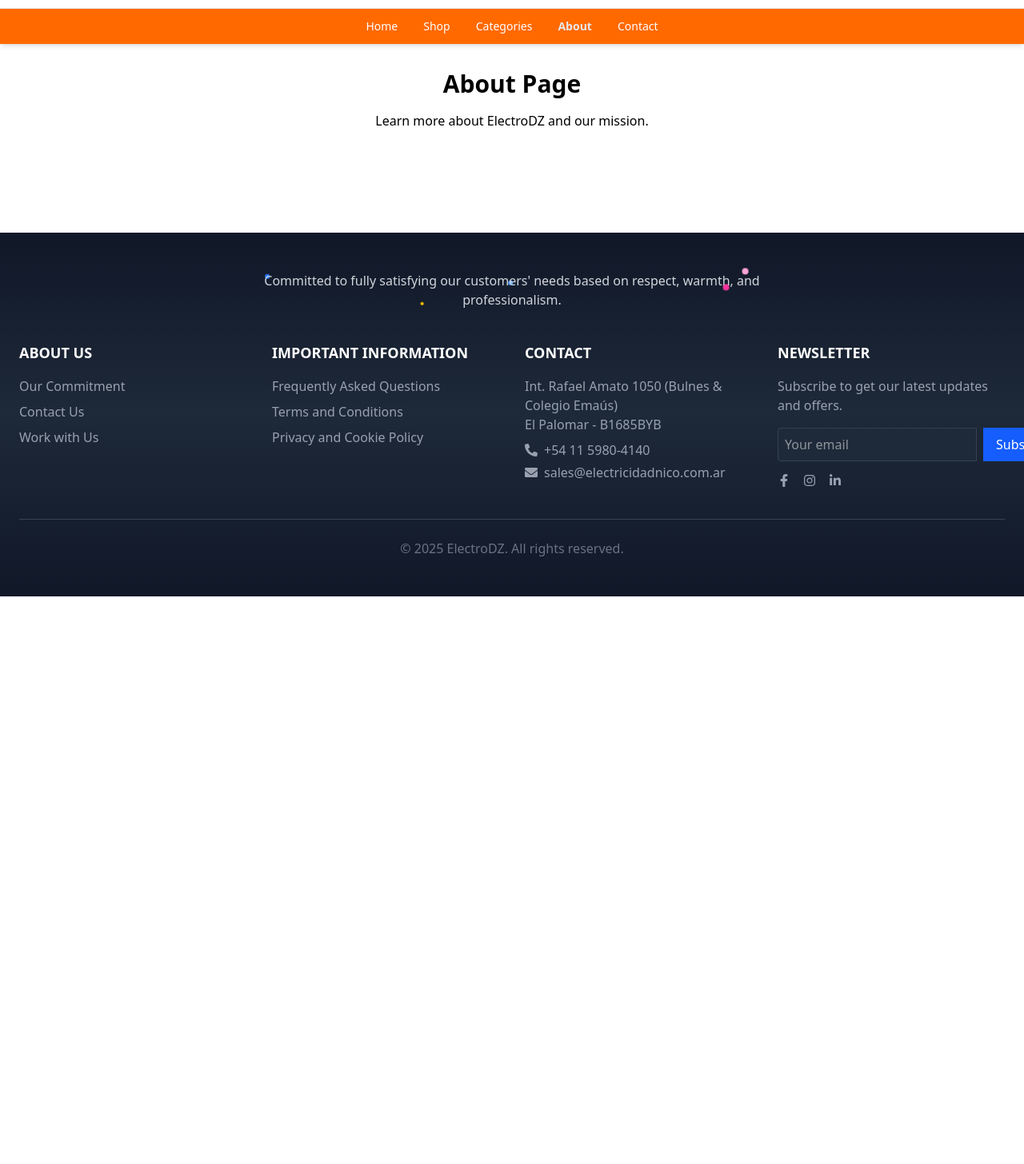
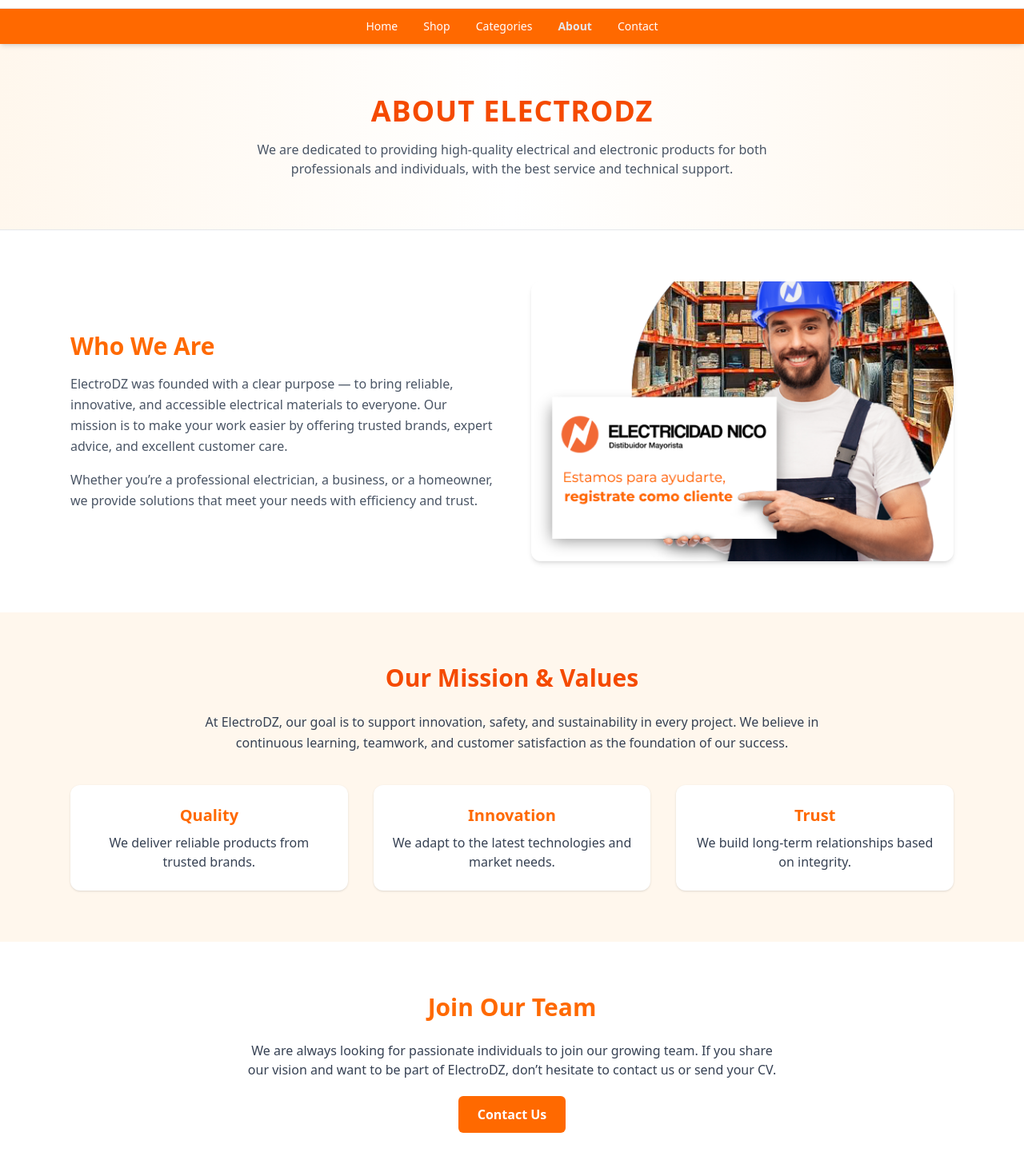
Before and after one commit to esmahcn/final-project-electro.dz, a React (Vite) app: page /about in a window 1280 px wide. Shown: the part 54-1510 px from the top of the page at 80% size. Before the commit the page ends 800 px from the top, so only its background shows below. Built offline with nearby package versions, Linux system fonts and the light colour scheme.

Commit message:
add categories /about pages

```diff
--- a/package.json
+++ b/package.json
@@ -11,6 +11,7 @@
   },
   "dependencies": {
     "@tailwindcss/vite": "^4.1.14",
+    "emailjs-com": "^3.2.0",
     "framer-motion": "^12.23.24",
     "react": "^19.1.1",
     "react-dom": "^19.1.1",
--- a/src/pages/About.jsx
+++ b/src/pages/About.jsx
@@ -1,10 +1,140 @@
 import React from "react";
+import { motion } from "framer-motion";
 
 function About() {
   return (
-    <div className="p-8 text-center">
-      <h1 className="text-3xl font-bold mb-4">About Page</h1>
-      <p>Learn more about ElectroDZ and our mission.</p>
+    <div className="bg-white text-gray-800">
+      {/* 🔸 Header Section */}
+      <section className="bg-gradient-to-r from-orange-50 via-white to-orange-50 py-16 text-center border-b border-gray-200">
+        <motion.h1
+          initial={{ opacity: 0, y: -30 }}
+          whileInView={{ opacity: 1, y: 0 }}
+          transition={{ duration: 0.6 }}
+          className="text-4xl font-bold text-orange-600 uppercase tracking-wide mb-4"
+        >
+          About ElectroDZ
+        </motion.h1>
+        <motion.p
+          initial={{ opacity: 0 }}
+          whileInView={{ opacity: 1 }}
+          transition={{ delay: 0.3 }}
+          className="max-w-2xl mx-auto text-gray-600"
+        >
+          We are dedicated to providing high-quality electrical and electronic
+          products for both professionals and individuals, with the best service
+          and technical support.
+        </motion.p>
+      </section>
+
+      {/* 💡 Who We Are */}
+      <section className="max-w-6xl mx-auto px-6 py-16 grid md:grid-cols-2 gap-12 items-center">
+        <motion.div
+          initial={{ opacity: 0, x: -50 }}
+          whileInView={{ opacity: 1, x: 0 }}
+          transition={{ duration: 0.6 }}
+        >
+          <h2 className="text-3xl font-semibold mb-4 text-orange-500">
+            Who We Are
+          </h2>
+          <p className="text-gray-600 leading-relaxed mb-4">
+            ElectroDZ was founded with a clear purpose — to bring reliable,
+            innovative, and accessible electrical materials to everyone. Our
+            mission is to make your work easier by offering trusted brands,
+            expert advice, and excellent customer care.
+          </p>
+          <p className="text-gray-600 leading-relaxed">
+            Whether you’re a professional electrician, a business, or a
+            homeowner, we provide solutions that meet your needs with efficiency
+            and trust.
+          </p>
+        </motion.div>
+
+        <motion.div
+          initial={{ opacity: 0, x: 50 }}
+          whileInView={{ opacity: 1, x: 0 }}
+          transition={{ duration: 0.6 }}
+          className="rounded-xl overflow-hidden shadow-md"
+        >
+          <img
+            src="/images/Electricidad Nico - Ventas online_files/EN_workman.png"
+            alt="About ElectroDZ"
+            className="w-full h-[350px] object-cover"
+          />
+        </motion.div>
+      </section>
+
+      {/* ⚙️ Our Mission & Values */}
+      <section className="bg-orange-50 py-16">
+        <motion.div
+          className="max-w-6xl mx-auto px-6 text-center"
+          initial={{ opacity: 0 }}
+          whileInView={{ opacity: 1 }}
+          transition={{ duration: 0.7 }}
+        >
+          <h2 className="text-3xl font-semibold text-orange-600 mb-6">
+            Our Mission & Values
+          </h2>
+          <p className="text-gray-700 max-w-3xl mx-auto leading-relaxed mb-10">
+            At ElectroDZ, our goal is to support innovation, safety, and
+            sustainability in every project. We believe in continuous learning,
+            teamwork, and customer satisfaction as the foundation of our
+            success.
+          </p>
+
+          <div className="grid md:grid-cols-3 gap-8 text-gray-700">
+            {[
+              {
+                title: "Quality",
+                desc: "We deliver reliable products from trusted brands.",
+              },
+              {
+                title: "Innovation",
+                desc: "We adapt to the latest technologies and market needs.",
+              },
+              {
+                title: "Trust",
+                desc: "We build long-term relationships based on integrity.",
+              },
+            ].map((item, index) => (
+              <motion.div
+                key={index}
+                initial={{ opacity: 0, y: 30 }}
+                whileInView={{ opacity: 1, y: 0 }}
+                transition={{ delay: 0.2 * index }}
+                className="bg-white p-6 rounded-xl shadow-sm hover:shadow-md transition"
+              >
+                <h3 className="text-xl font-semibold text-orange-500 mb-2">
+                  {item.title}
+                </h3>
+                <p>{item.desc}</p>
+              </motion.div>
+            ))}
+          </div>
+        </motion.div>
+      </section>
+
+      {/* 🤝 Join Our Team Section */}
+      <motion.section
+        initial={{ opacity: 0 }}
+        whileInView={{ opacity: 1 }}
+        transition={{ duration: 0.8 }}
+        className="max-w-6xl mx-auto px-6 py-16 text-center"
+      >
+        <h2 className="text-3xl font-semibold text-orange-500 mb-6">
+          Join Our Team
+        </h2>
+        <p className="text-gray-700 max-w-2xl mx-auto mb-8">
+          We are always looking for passionate individuals to join our growing
+          team. If you share our vision and want to be part of ElectroDZ, don’t
+          hesitate to contact us or send your CV.
+        </p>
+        <a
+          href="/contact"
+          className="bg-orange-500 text-white px-6 py-3 rounded-md font-semibold hover:bg-orange-600 transition"
+        >
+          Contact Us
+        </a>
+      </motion.section>
     </div>
   );
 }
--- a/src/pages/Categories.jsx
+++ b/src/pages/Categories.jsx
@@ -1,10 +1,98 @@
 import React from "react";
+import { useNavigate } from "react-router-dom";
+import { motion } from "framer-motion";
 
 function Categories() {
+  const navigate = useNavigate();
+
+  // ✅ Use same category names as in your Shop page
+  const categories = [
+    {
+      name: "Lighting",
+      image: "/img/light.jpg",
+      description: "Energy-efficient lighting for home and industry.",
+    },
+    {
+      name: "Tools",
+      image: "/img/tools.jpg",
+      description: "High-quality tools for every electrical project.",
+    },
+    {
+      name: "Cables",
+      image: "/img/cables.jpg",
+      description: "Durable and safe cables for all your installations.",
+    },
+    {
+      name: "Switches",
+      image: "/img/switches.jpg",
+      description: "Reliable switches and control devices.",
+    },
+    {
+      name: "Accessories",
+      image: "/img/accessories.jpg",
+      description: "All accessories you need to complete your setup.",
+    },
+  ];
+
+  const handleCategoryClick = (name) => {
+    navigate(`/shop?category=${encodeURIComponent(name)}`);
+  };
+
   return (
-    <div className="p-8 text-center">
-      <h1 className="text-3xl font-bold mb-4">Categories Page</h1>
-      <p>Browse products by category.</p>
+    <div className="bg-white text-gray-800">
+      {/* 🟠 Header Section */}
+      <section className="bg-gradient-to-r from-orange-50 via-white to-orange-50 py-16 text-center border-b border-gray-200">
+        <h1 className="text-4xl font-bold mb-3 uppercase tracking-wide text-orange-600">
+          Our Categories
+        </h1>
+        <p className="text-gray-600 max-w-2xl mx-auto">
+          Explore our wide range of electrical products — tools, components, and lighting solutions.
+        </p>
+      </section>
+
+      {/* 🧰 Categories Grid */}
+      <section className="max-w-6xl mx-auto px-6 py-16 grid sm:grid-cols-2 lg:grid-cols-3 gap-10">
+        {categories.map((cat, index) => (
+          <motion.div
+            key={cat.name}
+            onClick={() => handleCategoryClick(cat.name)}
+            initial={{ opacity: 0, y: 20 }}
+            animate={{ opacity: 1, y: 0 }}
+            transition={{ delay: index * 0.1 }}
+            className="bg-white shadow-md rounded-xl overflow-hidden cursor-pointer hover:shadow-lg transition-all border border-gray-100 hover:-translate-y-1"
+          >
+            <div className="h-48 overflow-hidden">
+              <img
+                src={cat.image}
+                alt={cat.name}
+                className="w-full h-full object-cover transform hover:scale-105 transition-transform duration-300"
+              />
+            </div>
+            <div className="p-5 text-center">
+              <h3 className="text-xl font-semibold text-orange-600 mb-2">
+                {cat.name}
+              </h3>
+              <p className="text-gray-600 text-sm">{cat.description}</p>
+            </div>
+          </motion.div>
+        ))}
+      </section>
+
+      {/* 🧾 CTA Section */}
+      <section className="bg-orange-500 text-white text-center py-12 mt-6">
+        <h2 className="text-2xl font-semibold mb-3">
+          Need Help Finding Something?
+        </h2>
+        <p className="mb-6">
+          Contact us today — our team is happy to guide you to the right product.
+        </p>
+        <a
+          href="/contact"
+          className="bg-white text-orange-600 px-6 py-3 rounded-md font-semibold hover:bg-orange-100 transition"
+        >
+          Contact Us
+        </a>
+      </section>
     </div>
   );
 }
--- a/src/pages/Contact.jsx
+++ b/src/pages/Contact.jsx
@@ -12,7 +12,7 @@
   return (
     <div className="bg-white">
       {/* 🔹 Header Section */}
-      <section className="bg-white text-gray-800 py-16 text-center shadow-sm border-b border-gray-100">
+      <section className="bg-gradient-to-r from-orange-50 via-white to-orange-50 py-16 text-center border-b border-gray-200">
         <h1 className="text-4xl font-extrabold mb-3 uppercase tracking-wide text-orange-500">
           Contact Us
         </h1>
--- a/src/pages/Shop.jsx
+++ b/src/pages/Shop.jsx
@@ -8,10 +8,18 @@
   FaTimes,
 } from "react-icons/fa";
 import { useCart } from "../context/CartContext";
+import { useLocation, useNavigate } from "react-router-dom"; // ✅ added
 
 function Shop() {
-  const { addToCart } = useCart(); // ✅ use the cart context here
-  const [selectedCategory, setSelectedCategory] = useState("All");
+  const { addToCart } = useCart();
+  const location = useLocation();
+  const navigate = useNavigate();
+
+  // ✅ Get category from URL
+  const queryParams = new URLSearchParams(location.search);
+  const initialCategory = queryParams.get("category") || "All";
+  const [selectedCategory, setSelectedCategory] = useState(initialCategory);
+
   const [sortOrder, setSortOrder] = useState("A-Z");
   const [sidebarOpen, setSidebarOpen] = useState(false);
   const [isSticky, setIsSticky] = useState(false);
@@ -34,34 +42,56 @@
     { id: 4, name: "Interruptor Doble", price: 700, category: "Interruptores", image: "/images/Electricidad Nico - Ventas online_files/595708.jpg" },
     { id: 5, name: "Toma Corriente", price: 900, category: "Accesorios", image: "/images/Electricidad Nico - Ventas online_files/595708.jpg" },
     { id: 6, name: "Bombilla LED 10W", price: 500, category: "Iluminación", image: "/images/Electricidad Nico - Ventas online_files/595708.jpg" },
-    { id: 7, name: "Interruptor Doble", price: 700, category: "Interruptores", image: "/images/Electricidad Nico - Ventas online_files/595708.jpg" },
-    { id: 8, name: "Toma Corriente", price: 900, category: "Accesorios", image: "/images/Electricidad Nico - Ventas online_files/595708.jpg" },
-    { id: 9, name: "Bombilla LED 10W", price: 500, category: "Iluminación", image: "/images/Electricidad Nico - Ventas online_files/595708.jpg" },
+    { id: 7, name: "Interruptor Simple", price: 600, category: "Interruptores", image: "/images/Electricidad Nico - Ventas online_files/595708.jpg" },
+    { id: 8, name: "Enchufe Industrial", price: 1800, category: "Accesorios", image: "/images/Electricidad Nico - Ventas online_files/595708.jpg" },
+    { id: 9, name: "Luz de Pared LED", price: 950, category: "Iluminación", image: "/images/Electricidad Nico - Ventas online_files/595708.jpg" },
   ];
 
+  // ✅ When URL changes → update selected category
+  useEffect(() => {
+    const categoryFromURL = queryParams.get("category");
+    if (categoryFromURL) {
+      setSelectedCategory(categoryFromURL);
+    } else {
+      setSelectedCategory("All");
+    }
+  }, [location.search]);
+
+  // ✅ Handle scroll sticky sidebar
   useEffect(() => {
     const handleScroll = () => setIsSticky(window.scrollY > 100);
     window.addEventListener("scroll", handleScroll);
     return () => window.removeEventListener("scroll", handleScroll);
   }, []);
 
+  // ✅ Filter & sort products
   const filteredProducts = products
-    .filter((p) => selectedCategory === "All" || p.category === selectedCategory)
+    .filter(
+      (p) => selectedCategory === "All" || p.category === selectedCategory
+    )
     .sort((a, b) =>
       sortOrder === "A-Z"
         ? a.name.localeCompare(b.name)
         : b.name.localeCompare(a.name)
     );
 
-  // ✅ update to use CartContext
   const handleAddToCart = (product) => {
-    addToCart(1); // adds 1 item to global cart count
+    addToCart(1);
     setClickedButton(product.id);
     setTimeout(() => setClickedButton(null), 300);
   };
 
   const handleViewProduct = (product) => setSelectedProduct(product);
   const closeModal = () => setSelectedProduct(null);
+
+  // ✅ Click category → update both UI + URL
+  const handleCategoryClick = (cat) => {
+    setSelectedCategory(cat);
+    setSidebarOpen(false);
+
+    if (cat === "All") navigate("/shop");
+    else navigate(`/shop?category=${encodeURIComponent(cat)}`);
+  };
 
   return (
     <div className="flex min-h-screen bg-gray-50 relative">
@@ -74,23 +104,20 @@
         }`}
       >
         <div className="flex justify-between items-center lg:hidden mb-4">
-          <h2 className="text-lg font-semibold text-gray-700">Categorías</h2>
+          <h2 className="text-lg font-semibold text-gray-700">Categories</h2>
           <button onClick={() => setSidebarOpen(false)} className="text-gray-600">
             <FaTimes size={20} />
           </button>
         </div>
 
         <h2 className="hidden lg:block text-lg font-semibold text-gray-700 mb-4">
-          Categorías
+          Categories
         </h2>
         <ul className="space-y-2">
           {categories.map((cat) => (
             <li
               key={cat}
-              onClick={() => {
-                setSelectedCategory(cat);
-                setSidebarOpen(false);
-              }}
+              onClick={() => handleCategoryClick(cat)}
               className={`cursor-pointer py-2 px-3 rounded-md text-sm font-medium transition-all ${
                 selectedCategory === cat
                   ? "bg-white border-l-4 border-orange-500 text-orange-600"
@@ -111,22 +138,22 @@
         ></div>
       )}
 
-      {/* Main */}
+      {/* Main Content */}
       <main className="flex-1 lg:w-3/4 xl:w-4/5 p-4 sm:p-6 lg:p-8">
-        {/* Top controls */}
+        {/* Top Controls */}
         <div className="flex flex-wrap items-center justify-between gap-4 mb-6">
           <button
             className="lg:hidden p-2 border border-gray-200 bg-white rounded flex items-center gap-2 text-gray-700 shadow-sm"
             onClick={() => setSidebarOpen(true)}
           >
-            <FaBars /> Filtros
+            <FaBars /> Filters
           </button>
 
           <div className="flex items-center border border-gray-200 bg-white rounded-md px-3 py-2 w-full sm:w-72 shadow-sm">
             <FaSearch className="text-gray-400 mr-2" />
             <input
               type="text"
-              placeholder="Buscar producto..."
+              placeholder="Search product..."
               className="w-full outline-none text-sm text-gray-700"
             />
           </div>
@@ -138,8 +165,8 @@
               onChange={(e) => setSortOrder(e.target.value)}
               className="bg-transparent outline-none text-sm text-gray-700"
             >
-              <option value="A-Z">Nombre: A-Z</option>
-              <option value="Z-A">Nombre: Z-A</option>
+              <option value="A-Z">Name: A-Z</option>
+              <option value="Z-A">Name: Z-A</option>
             </select>
           </div>
         </div>
@@ -164,7 +191,7 @@
               <p className="text-orange-600 font-bold mb-3">{p.price} DA</p>
               <div className="mt-auto flex gap-2">
                 <button
-                  onClick={() => handleAddToCart(p)} // ✅ passes product to cart
+                  onClick={() => handleAddToCart(p)}
                   className={`flex-1 py-1.5 rounded-md text-sm flex items-center justify-center gap-2 text-white transition-all duration-200 ${
                     clickedButton === p.id
                       ? "bg-orange-600 scale-95 shadow-lg"
@@ -225,12 +252,12 @@
               {selectedProduct.price} DA
             </p>
             <p className="text-gray-600 text-sm mb-4">
-              Categoría:{" "}
+              Category:{" "}
               <span className="font-medium">{selectedProduct.category}</span>
             </p>
             <button
               onClick={() => {
-                handleAddToCart(selectedProduct); // ✅ adds from modal too
+                handleAddToCart(selectedProduct);
                 closeModal();
               }}
               className="w-full bg-orange-500 hover:bg-orange-600 text-white py-2 rounded-md font-medium transition"
```
Also changed, not shown: 1 other file (tests, documents, lock files or other folders).
